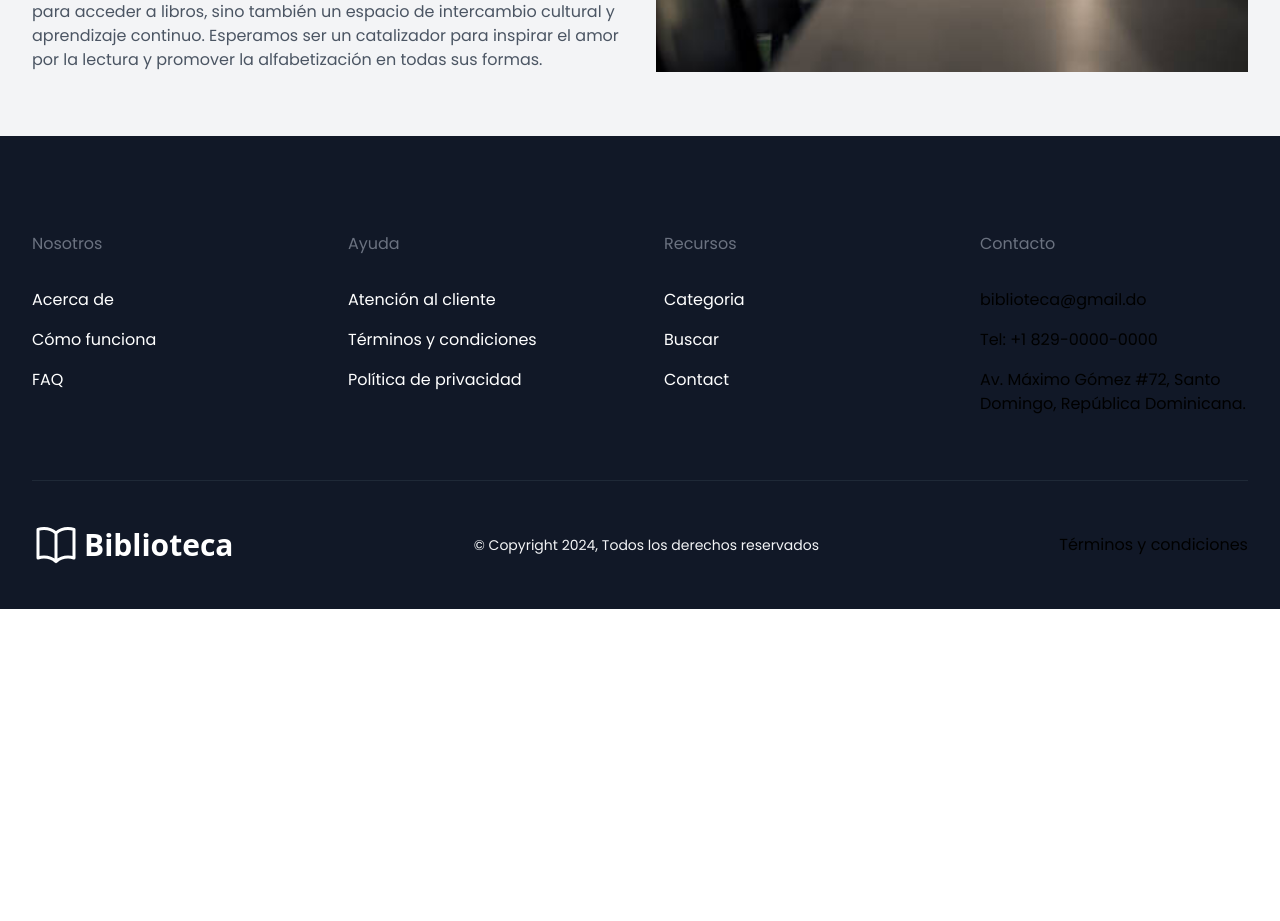
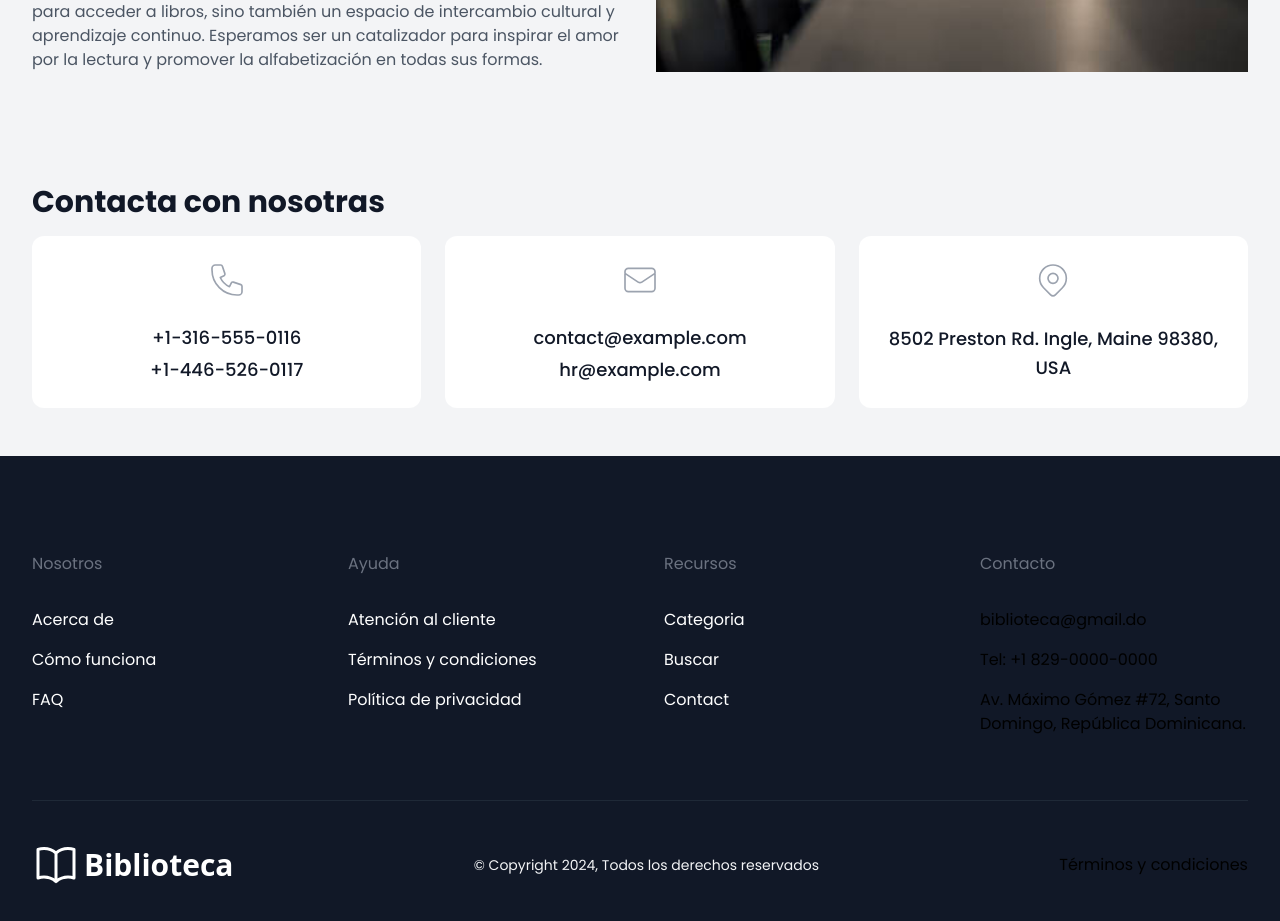
Before and after one commit to PicsouRob/biblioteca, a Next.js app: page /about in a window 1280 px wide. Shown: the part 1662-2583 px from the top of the page. Before the commit the page ends 2271 px from the top, so only its background shows below. Built offline with nearby package versions, Linux system fonts and the light colour scheme; no server answers.

Commit message:
Fix(anadir prestamo y reservacion de libros

```diff
--- a/app/about/page.tsx
+++ b/app/about/page.tsx
@@ -5,6 +5,7 @@ import library1 from "@/public/images/library.jpg";
 import library2 from "@/public/images/library2.jpg";
 import library3 from "@/public/images/library3.jpg";
 import library4 from "@/public/images/signleft.jpg";
+import ContactInfo from '@/components/ContactInfo';
 
 const About: React.FC = () => {
   return (
@@ -49,6 +50,10 @@ const About: React.FC = () => {
           </div>
         </div>
 
+        <div className="py-12 space-y-4">
+          <h1 className="text-2xl lg:text-3xl font-bold">Contacta con nosotras</h1>
+          <ContactInfo />
+        </div>
       </div>
     </div>
   );
--- a/app/contact/page.tsx
+++ b/app/contact/page.tsx
@@ -1,51 +1,18 @@
 "use client";
+
+import ContactInfo from "@/components/ContactInfo";
 
 const Contact: React.FC = () => {
     return (
         <section className="py-10 bg-gray-100 sm:py-16 lg:py-24">
             <div className="px-4 mx-auto sm:px-6 lg:px-8 max-w-7xl">
                 <div className="max-w-2xl mx-auto text-center">
-                    <h2 className="text-3xl font-bold leading-tight text-gray-900 sm:text-4xl lg:text-5xl">Contact us</h2>
+                    <h2 className="text-3xl font-bold leading-tight text-gray-900 sm:text-4xl lg:text-5xl">Contacta con nosotras</h2>
                     <p className="max-w-xl mx-auto mt-4 text-base leading-relaxed text-gray-500">Amet minim mollit non deserunt ullamco est sit aliqua dolor do amet sint. Velit officia consequat duis.</p>
                 </div>
 
                 <div className="max-w-5xl mx-auto mt-12 sm:mt-16">
-                    <div className="grid grid-cols-1 gap-6 px-8 text-center md:px-0 md:grid-cols-3">
-                        <div className="overflow-hidden bg-white rounded-xl">
-                            <div className="p-6">
-                                <svg className="flex-shrink-0 w-10 h-10 mx-auto text-gray-400" xmlns="http://www.w3.org/2000/svg" fill="none" viewBox="0 0 24 24" stroke="currentColor">
-                                    <path
-                                        stroke-linecap="round"
-                                        stroke-linejoin="round"
-                                        stroke-width="1"
-                                        d="M3 5a2 2 0 012-2h3.28a1 1 0 01.948.684l1.498 4.493a1 1 0 01-.502 1.21l-2.257 1.13a11.042 11.042 0 005.516 5.516l1.13-2.257a1 1 0 011.21-.502l4.493 1.498a1 1 0 01.684.949V19a2 2 0 01-2 2h-1C9.716 21 3 14.284 3 6V5z"
-                                    />
-                                </svg>
-                                <p className="mt-6 text-lg font-medium text-gray-900">+1-316-555-0116</p>
-                                <p className="mt-1 text-lg font-medium text-gray-900">+1-446-526-0117</p>
-                            </div>
-                        </div>
-
-                        <div className="overflow-hidden bg-white rounded-xl">
-                            <div className="p-6">
-                                <svg className="flex-shrink-0 w-10 h-10 mx-auto text-gray-400" xmlns="http://www.w3.org/2000/svg" fill="none" viewBox="0 0 24 24" stroke="currentColor">
-                                    <path stroke-linecap="round" stroke-linejoin="round" stroke-width="1" d="M3 8l7.89 5.26a2 2 0 002.22 0L21 8M5 19h14a2 2 0 002-2V7a2 2 0 00-2-2H5a2 2 0 00-2 2v10a2 2 0 002 2z" />
-                                </svg>
-                                <p className="mt-6 text-lg font-medium text-gray-900">contact@example.com</p>
-                                <p className="mt-1 text-lg font-medium text-gray-900">hr@example.com</p>
-                            </div>
-                        </div>
-
-                        <div className="overflow-hidden bg-white rounded-xl">
-                            <div className="p-6">
-                                <svg className="flex-shrink-0 w-10 h-10 mx-auto text-gray-400" xmlns="http://www.w3.org/2000/svg" fill="none" viewBox="0 0 24 24" stroke="currentColor">
-                                    <path stroke-linecap="round" stroke-linejoin="round" stroke-width="1" d="M17.657 16.657L13.414 20.9a1.998 1.998 0 01-2.827 0l-4.244-4.243a8 8 0 1111.314 0z" />
-                                    <path stroke-linecap="round" stroke-linejoin="round" stroke-width="1" d="M15 11a3 3 0 11-6 0 3 3 0 016 0z" />
-                                </svg>
-                                <p className="mt-6 text-lg font-medium leading-relaxed text-gray-900">8502 Preston Rd. Ingle, Maine 98380, USA</p>
-                            </div>
-                        </div>
-                    </div>
+                    <ContactInfo />
 
                     <div className="mt-6 overflow-hidden bg-white rounded-xl">
                         <div className="px-6 py-12 sm:p-12">
--- a/app/loan-book/[id]/page.tsx
+++ b/app/loan-book/[id]/page.tsx
@@ -40,7 +40,6 @@ const LoanBook: React.FC = () => {
 
     useEffect(() => {
         if (status === "unauthenticated") {
-            window.location.reload();
             router.push("/signin");
         }
     }, [status, router]);
--- a/app/page.tsx
+++ b/app/page.tsx
@@ -6,11 +6,9 @@ import { MagnifyingGlassIcon } from "@heroicons/react/24/outline";
 import { useSession } from "next-auth/react";
 import Link from "next/link";
 
-import SelectSearchOption from "@/components/SelectSearchOption";
 import library1 from "@/public/images/library.jpg";
 import library2 from "@/public/images/library2.jpg";
 import library3 from "@/public/images/library3.jpg";
-import BookByCategory from "@/components/BookByCategory";
 import Categories from "@/components/Categories";
 import Testimonials from "@/components/Testimonials";
 
--- a/app/profile/[id]/page.tsx
+++ b/app/profile/[id]/page.tsx
@@ -21,7 +21,6 @@ const UserProfile: React.FC = () => {
 
     useEffect(() => {
         if (status === "unauthenticated") {
-            window.location.reload();
             router.push("/signin");
         }
     }, [status, router]);
--- a/app/reservation/[id]/page.tsx
+++ b/app/reservation/[id]/page.tsx
@@ -39,7 +39,6 @@ const Reservation: React.FC = () => {
 
     useEffect(() => {
         if (status === "unauthenticated") {
-            window.location.reload();
             router.push("/signin");
         }
     }, [status, router]);
--- a/app/signin/page.tsx
+++ b/app/signin/page.tsx
@@ -40,7 +40,6 @@ const SignIn: React.FC = () => {
 
     useEffect(() => {
         if (session?.user) {
-            window.location.reload();
             router.push("/");
         }
     }, [session?.user, router]);
--- /dev/null
+++ b/components/ContactInfo.tsx
@@ -0,0 +1,44 @@
+import React from 'react';
+
+const ContactInfo: React.FC = () => {
+    return (
+        <div className="grid grid-cols-1 gap-6 px-8 text-center md:px-0 md:grid-cols-3">
+            <div className="overflow-hidden bg-white rounded-xl">
+                <div className="p-6">
+                    <svg className="flex-shrink-0 w-10 h-10 mx-auto text-gray-400" xmlns="http://www.w3.org/2000/svg" fill="none" viewBox="0 0 24 24" stroke="currentColor">
+                        <path
+                            stroke-linecap="round"
+                            stroke-linejoin="round"
+                            stroke-width="1"
+                            d="M3 5a2 2 0 012-2h3.28a1 1 0 01.948.684l1.498 4.493a1 1 0 01-.502 1.21l-2.257 1.13a11.042 11.042 0 005.516 5.516l1.13-2.257a1 1 0 011.21-.502l4.493 1.498a1 1 0 01.684.949V19a2 2 0 01-2 2h-1C9.716 21 3 14.284 3 6V5z"
+                        />
+                    </svg>
+                    <p className="mt-6 text-lg font-medium text-gray-900">+1-316-555-0116</p>
+                    <p className="mt-1 text-lg font-medium text-gray-900">+1-446-526-0117</p>
+                </div>
+            </div>
+
+            <div className="overflow-hidden bg-white rounded-xl">
+                <div className="p-6">
+                    <svg className="flex-shrink-0 w-10 h-10 mx-auto text-gray-400" xmlns="http://www.w3.org/2000/svg" fill="none" viewBox="0 0 24 24" stroke="currentColor">
+                        <path stroke-linecap="round" stroke-linejoin="round" stroke-width="1" d="M3 8l7.89 5.26a2 2 0 002.22 0L21 8M5 19h14a2 2 0 002-2V7a2 2 0 00-2-2H5a2 2 0 00-2 2v10a2 2 0 002 2z" />
+                    </svg>
+                    <p className="mt-6 text-lg font-medium text-gray-900">contact@example.com</p>
+                    <p className="mt-1 text-lg font-medium text-gray-900">hr@example.com</p>
+                </div>
+            </div>
+
+            <div className="overflow-hidden bg-white rounded-xl">
+                <div className="p-6">
+                    <svg className="flex-shrink-0 w-10 h-10 mx-auto text-gray-400" xmlns="http://www.w3.org/2000/svg" fill="none" viewBox="0 0 24 24" stroke="currentColor">
+                        <path stroke-linecap="round" stroke-linejoin="round" stroke-width="1" d="M17.657 16.657L13.414 20.9a1.998 1.998 0 01-2.827 0l-4.244-4.243a8 8 0 1111.314 0z" />
+                        <path stroke-linecap="round" stroke-linejoin="round" stroke-width="1" d="M15 11a3 3 0 11-6 0 3 3 0 016 0z" />
+                    </svg>
+                    <p className="mt-6 text-lg font-medium leading-relaxed text-gray-900">8502 Preston Rd. Ingle, Maine 98380, USA</p>
+                </div>
+            </div>
+        </div>
+    );
+}
+
+export default ContactInfo;
```
Also changed, not shown: app/not-found.tsx (renamed from app/notfound.tsx, +15 -9 lines).
